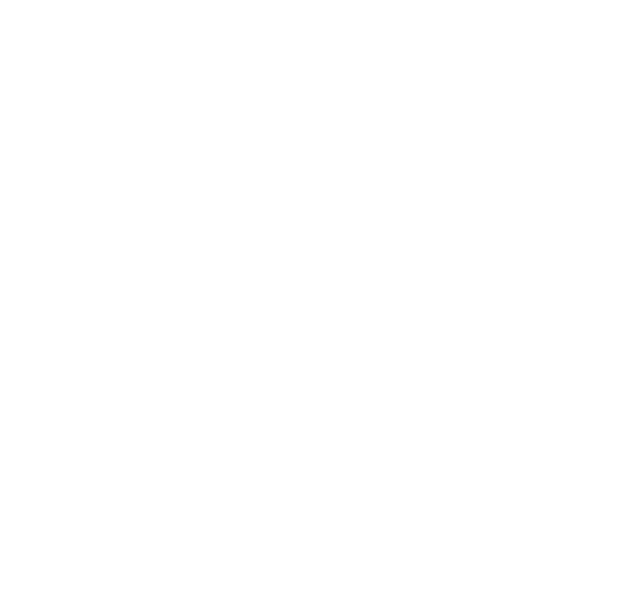
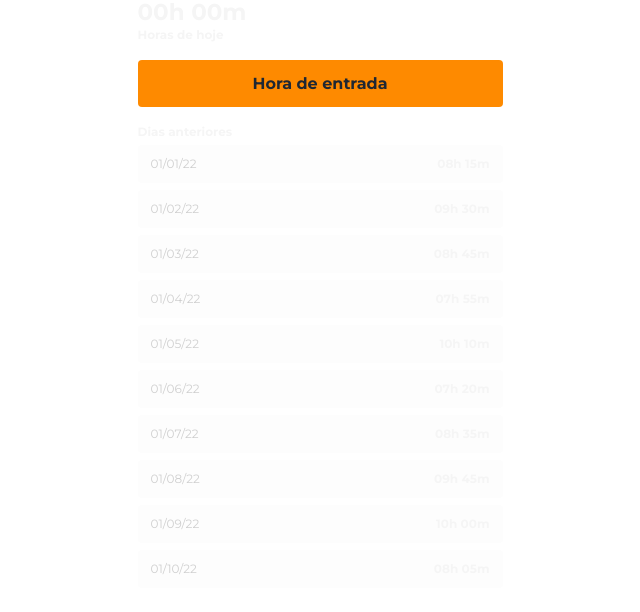
Before and after one commit to mateusmoov/ilumeo-monorepo, a React (Vite) app in the folder packages/web/: page / in a window 1280 px wide. Shown: the part 118-730 px from the top of the page, without its empty margins (320-960 px from the left). Built offline with nearby package versions, Linux system fonts and the light colour scheme.

Commit message:
feat: add time clock page - feat: change the past days font style - feat: create mock for the time clock

```diff
--- a/packages/web/src/App.tsx
+++ b/packages/web/src/App.tsx
@@ -1,5 +1,11 @@
+import { TimeClock } from './pages/TimeClock/TimeClock'
+
 function App() {
-  return <></>
+  return (
+    <>
+      <TimeClock />
+    </>
+  )
 }
 
 export default App
--- a/packages/web/src/components/PastDays/PastDays.css
+++ b/packages/web/src/components/PastDays/PastDays.css
@@ -6,7 +6,7 @@
  font-family: 'Montserrat';
  font-weight: 700;
  color: #CFCFCF;
- font-size: 16px;
+ font-size: 12px;
  background: rgba(217, 217, 217, 0.05);
  border-radius: 4px;
  outline: none;
@@ -19,10 +19,11 @@
  padding: 0 13px;
 }
 
-.date-container {
- color: #CFCFCF
+.date-info {
+ color: #CFCFCF;
+ font-weight: 500;
 }
 
-.hour-container{
+.time-info{
  color: #F5F5F5
 }
--- a/packages/web/src/components/PastDays/PastDays.tsx
+++ b/packages/web/src/components/PastDays/PastDays.tsx
@@ -1,12 +1,12 @@
 import { PastDaysProps } from './PastDays.types'
 import './PastDays.css'
 
-export const PastDays = ({ date, hour }: PastDaysProps) => {
+export const PastDays = ({ date, time }: PastDaysProps) => {
   return (
     <div className="container">
       <div className="text-container">
-        <span className="date-container">{date}</span>
-        <span className="hour-container">{hour}</span>
+        <span className="date-info">{date}</span>
+        <span className="time-info">{time}</span>
       </div>
     </div>
   )
--- a/packages/web/src/components/PastDays/PastDays.types.ts
+++ b/packages/web/src/components/PastDays/PastDays.types.ts
@@ -1,4 +1,4 @@
 export type PastDaysProps = {
   date: string
-  hour: string
+  time: string
 }
--- /dev/null
+++ b/packages/web/src/mocks/pastdaydata.json
@@ -0,0 +1,42 @@
+[
+ {
+  "date": "01/01/22",
+  "time": "08h 15m"
+ },
+ {
+  "date": "01/02/22",
+  "time": "09h 30m"
+ },
+ {
+  "date": "01/03/22",
+  "time": "08h 45m"
+ },
+ {
+  "date": "01/04/22",
+  "time": "07h 55m"
+ },
+ {
+  "date": "01/05/22",
+  "time": "10h 10m"
+ },
+ {
+  "date": "01/06/22",
+  "time": "07h 20m"
+ },
+ {
+  "date": "01/07/22",
+  "time": "08h 35m"
+ },
+ {
+  "date": "01/08/22",
+  "time": "09h 45m"
+ },
+ {
+  "date": "01/09/22",
+  "time": "10h 00m"
+ },
+ {
+  "date": "01/10/22",
+  "time": "08h 05m"
+ }
+]
--- /dev/null
+++ b/packages/web/src/pages/TimeClock/TimeClock.tsx
@@ -0,0 +1,37 @@
+import { Button } from '../../components/Button'
+import { PastDays } from '../../components/PastDays'
+import data from '../../mocks/pastdaydata.json'
+import './timeclock.css'
+
+export const TimeClock = () => {
+  return (
+    <>
+      <section>
+        <div className="time-clock-header">
+          <p className="time-clock-title">Relógio de ponto</p>
+          <div className="time-clock-user-info">
+            <p className="time-clock-code">#4SXXFMF</p>
+            <p className="time-clock-user">Usuário</p>
+          </div>
+        </div>
+
+        <div className="time-clock-hours">
+          <p className="time-clock-time">00h 00m</p>
+          <p className="time-clock-label">Horas de hoje</p>
+        </div>
+        <Button>Hora de entrada</Button>
+
+        <div className="past-days">
+          <p className="past-days-label">Dias anteriores</p>
+          <div className="past-days-content">
+            <ul>
+              {data.map((item, index) => (
+                <PastDays date={item.date} time={item.time} key={index} />
+              ))}
+            </ul>
+          </div>
+        </div>
+      </section>
+    </>
+  )
+}
--- /dev/null
+++ b/packages/web/src/pages/TimeClock/timeclock.css
@@ -0,0 +1,57 @@
+section{
+ display: flex;
+ align-items: center;
+ flex-direction: column;
+ min-height: 100vh;
+ max-width: 365px;
+ width: 100%;
+ margin: 0 auto;
+ margin-top: 85px;
+ font-family: 'Montserrat';
+ font-weight: 700;
+ color: #F5F5F5
+}
+
+.time-clock-header{
+ display: flex;
+ justify-content: space-between;
+ width: 100%;
+ font-size: 12px;
+ margin-bottom: 10px;
+}
+
+.time-clock-user{
+ font-weight: 300;
+}
+
+.time-clock-hours{
+ display: flex;
+ width: 100%;
+ flex-direction: column;
+ margin-bottom: 19px;
+ gap: 5px;
+}
+
+.time-clock-time{
+ font-size: 23px;
+}
+
+.time-clock-label{
+ font-size: 12px;
+}
+
+.past-days {
+ width: 100%;
+ margin-top: 19px;
+ font-size: 12px;
+}
+
+.past-days-content > ul {
+ display: flex;
+ flex-direction: column;
+ gap: 7px;
+}
+
+.past-days-label{
+ margin-bottom: 7px;
+}
```
